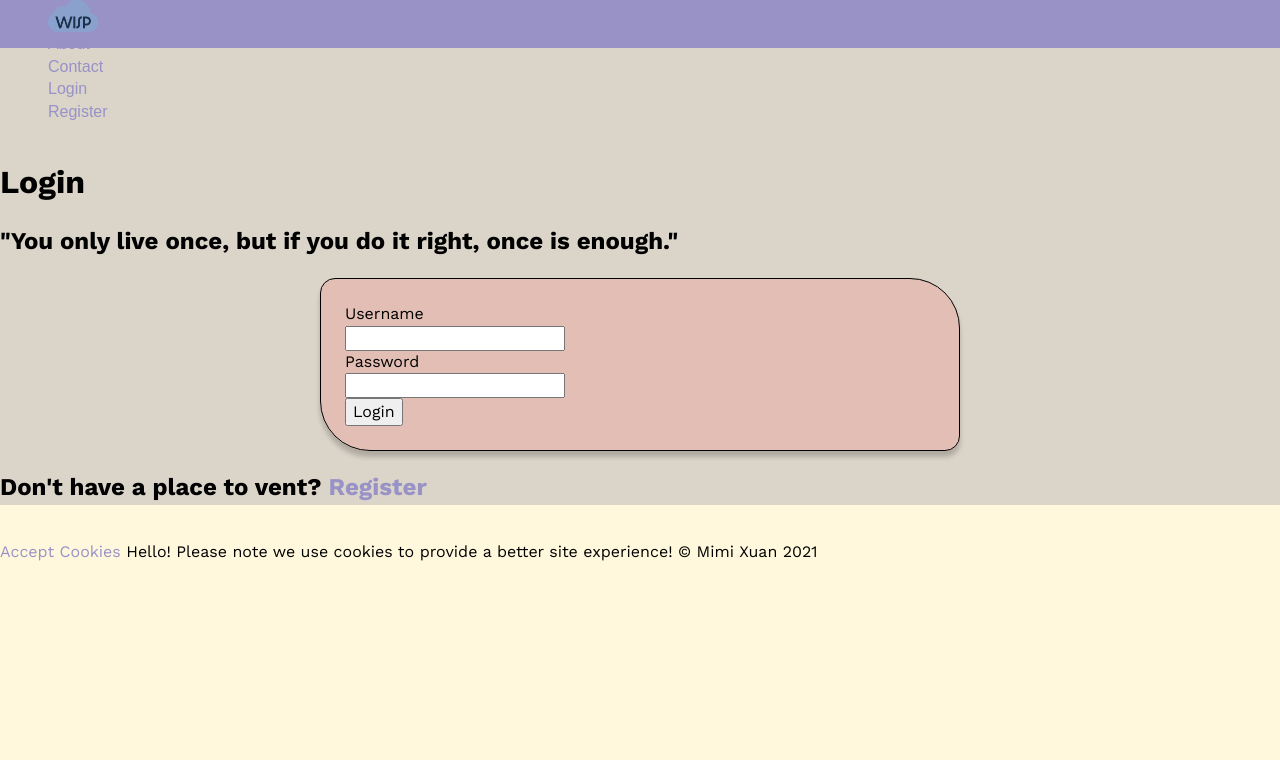
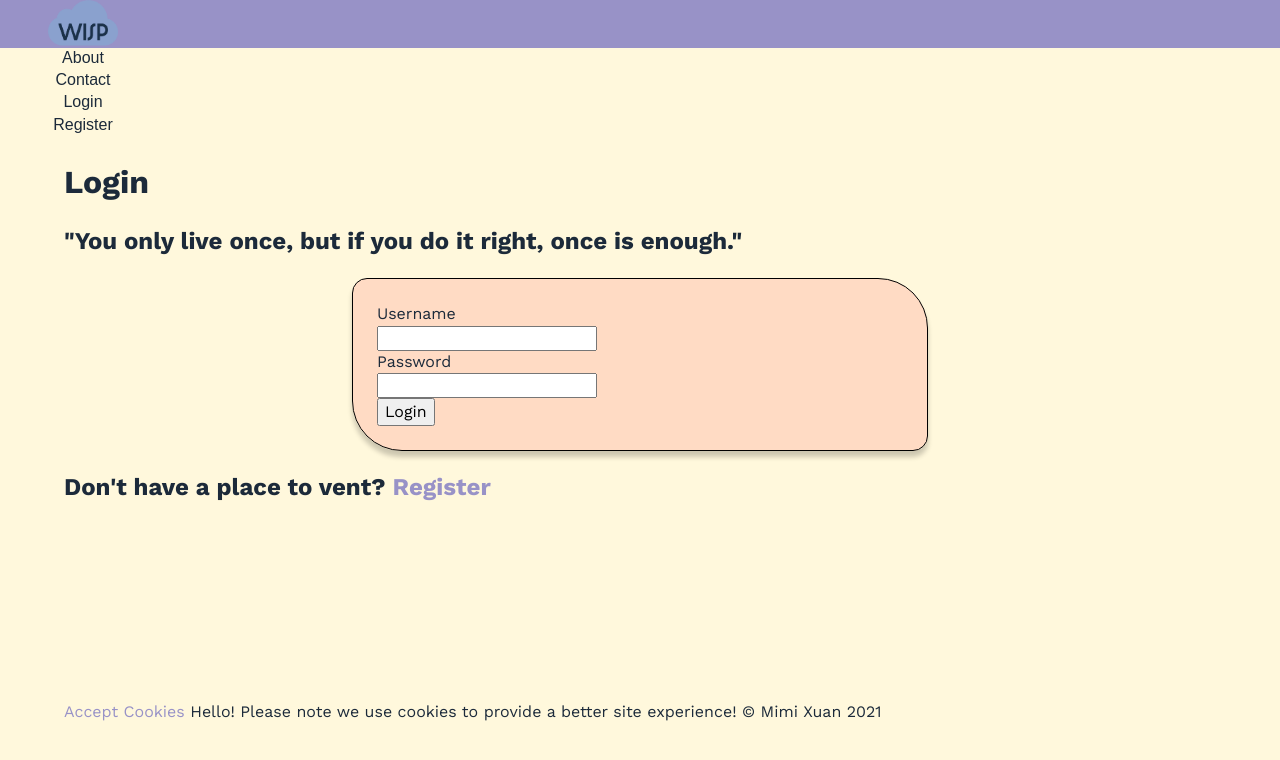
Before and after one commit to pepe27/wasim-indiv-project, a PHP site: page /login.php in a window 1280 px wide. Shown: the top 760 px of the page. Run offline with PHP 8.4, Linux system fonts and the light colour scheme; some web fonts are replaced.

Commit message:
make things look better, like wireframe

```diff
--- /dev/null
+++ b/css/footer.css
@@ -0,0 +1,5 @@
+footer{
+    padding-left: 4rem;
+    padding-right: 4rem;
+
+}
--- a/css/login.css
+++ b/css/login.css
@@ -3,13 +3,14 @@ body {
     /* font-family: 'Montserrat', sans-serif; */
     font-family: 'Work Sans', sans-serif;
     background-color: cornsilk;
+    color:#1c2a3a;
 
 }
 
 /* everything but the nav */
 main{
-    padding-top: 10rem;
-    background-color: rgb(219, 212, 201);
+    padding: 10rem 4rem;
+    /* background-color: rgb(219, 212, 201); */
 }
 
 section {
--- a/css/nav.css
+++ b/css/nav.css
@@ -1,9 +1,27 @@
+/* CTRL + SHIFT + R = HARD RELOAD BROWSER */
 nav {
     position: fixed;
     display: flex;
     height: 6vh;
     width: 100%;
     background-color: #9892C7;
+    /* justify-content: space-between; */
+
+}
+
+.container {
+    display: flex;
+}
+
+@media all and (max-width: 600px) {
+
+    .container {
+      flex-wrap: wrap;
+    }
+
+    .container > li {
+      flex-basis: 50%;
+    }
 
 }
 
@@ -11,6 +29,7 @@ nav ul {
     /* font-family: 'Dazzle Unicase', sans-serif;  */
     font-family: 'dazzle-unicase', sans-serif;
     /* font-style: normal; */
+    align-items: center;
     flex-direction: column;
 
 }
@@ -20,11 +39,18 @@ nav ul li{
     padding: 0rem .5rem;
     /* flex-direction: column; */
     flex: 1;
-    color: #000;
+    /* color: #000; */
 }
 
+nav ul li a{
+    color:#1c2a3a;
+    display: block;
+}
+nav ul li a:hover{
+    color:#6fbedd;
+}
 #logo{
-    width: 50px;
+    width: 70px;
     /* display: inline-block; */
     flex: 1;
 
--- a/includes/nav.php
+++ b/includes/nav.php
@@ -1,7 +1,7 @@
 <!-- style = "padding: 15em 2em 10em;"     -->
 <header>
         <nav>
-            <ul>
+            <ul class="container">
 
                 <!-- <li><a href="admin-dashboard.php">Dashboard</a></li>
 			    <li><a href="logout.php">logout</a></li> -->
--- a/login.php
+++ b/login.php
@@ -24,6 +24,8 @@
     <link rel="stylesheet" media="screen" href="css/initialize.css">
     <!-- <link rel="stylesheet" media="screen" href="css/base.css"> -->
     <link rel="stylesheet" media="screen" href="css/nav.css">
+    <link rel="stylesheet" media="screen" href="css/footer.css">
+
     <!-- <link rel="stylesheet" media="screen" href="css/form.css"> -->
     <link rel="stylesheet" media="screen" href="css/login.css">
 <!--
```
